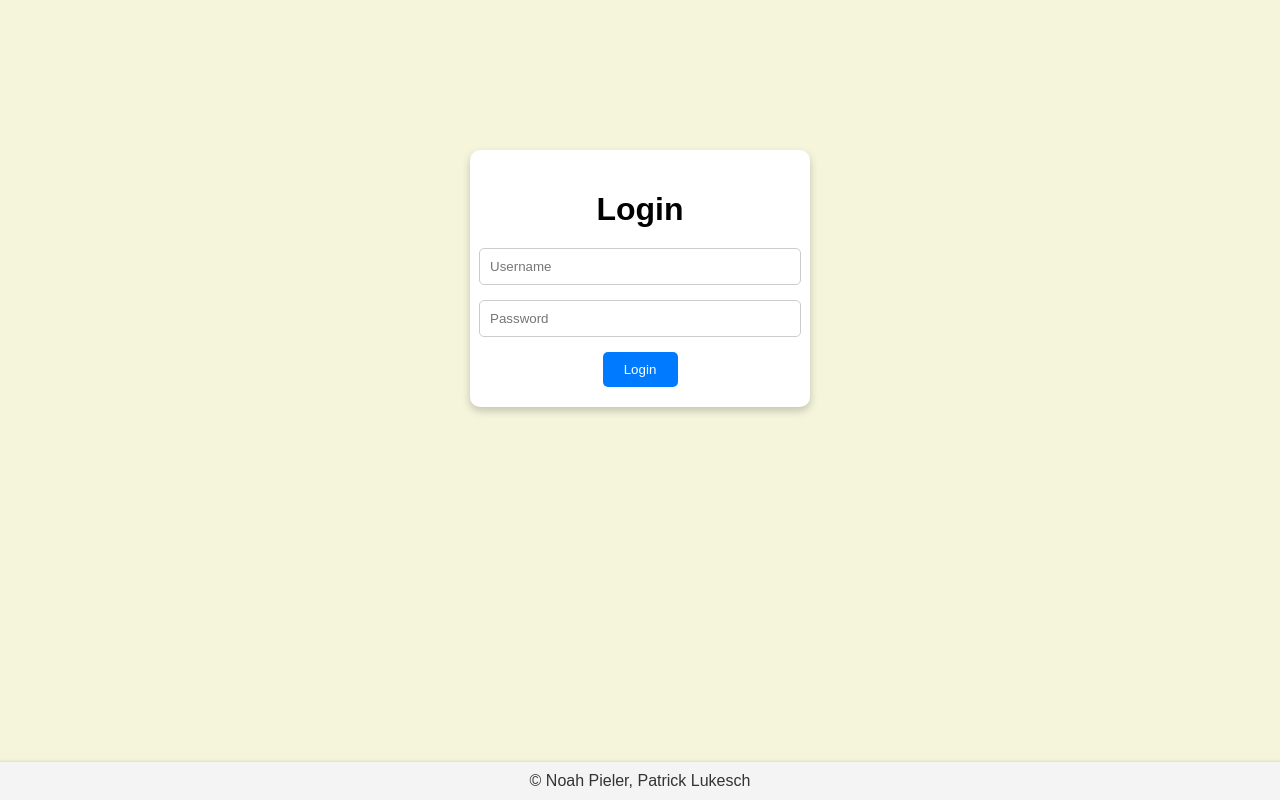
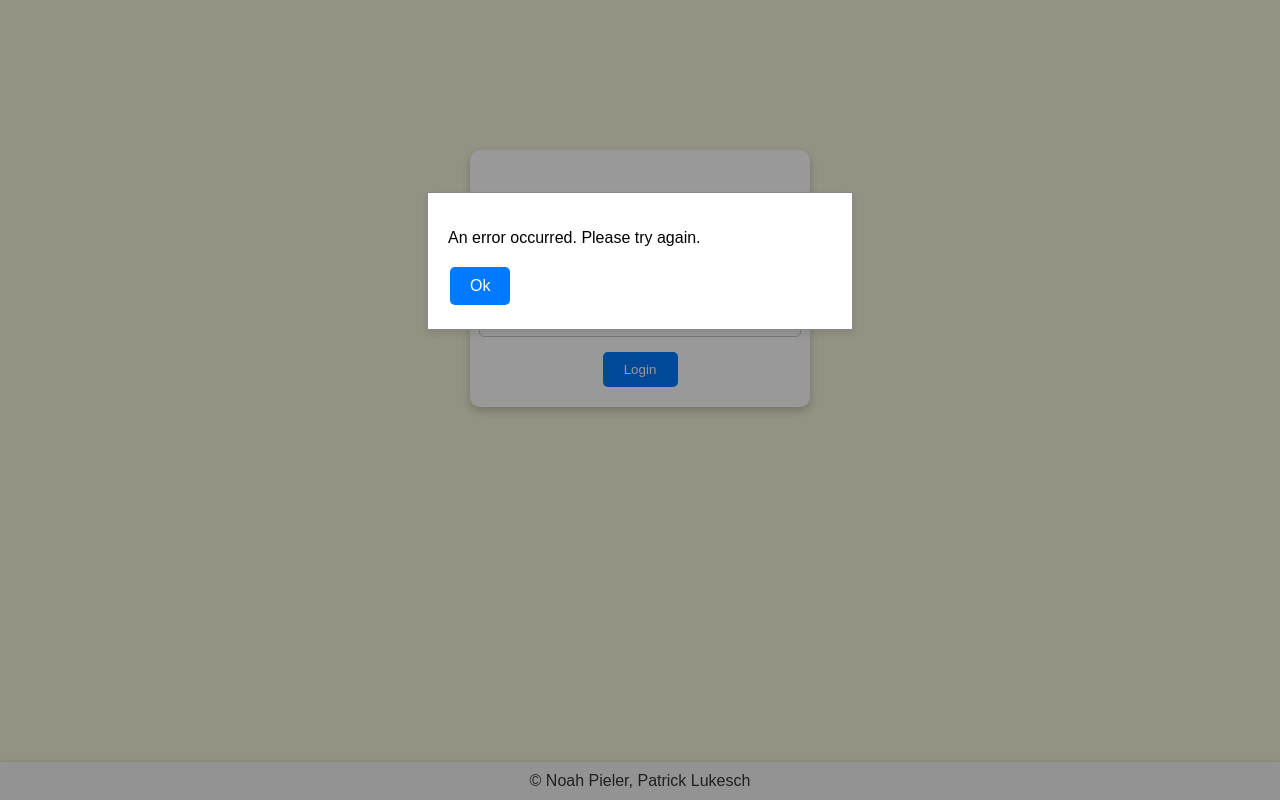
Before and after one commit to plukesch/TaskWave, a website: page client/files/login.html in a window 1280 px wide. Both pictures are taken after a click on the button "Login". Drawn offline with Linux system fonts and the light colour scheme; no server answers.

Commit message:
Validation for registration and pop up window for login

```diff
--- a/client/files/login.css
+++ b/client/files/login.css
@@ -70,3 +70,45 @@ body {
     flex: 1;  /* Nimmt verfügbaren Raum ein */
 }
 /* Footer Formatierung Ende */
+
+
+/* Pop up window anfang */
+.modal {
+    display: none; /* Versteckt das Pop-up, bis es benötigt wird */
+    position: fixed; /* Bleibt an der Stelle, auch beim Scrollen */
+    z-index: 1; /* Sorgt dafür, dass das Pop-up über anderen Elementen liegt */
+    left: 0;
+    top: 0;
+    width: 100%; /* Volle Breite */
+    height: 100%; /* Volle Höhe */
+    overflow: auto; /* Ermöglicht das Scrollen, falls nötig */
+    background-color: rgba(0,0,0,0.4); /* Dimmt den Hintergrund */
+}
+
+.modal-content {
+    background-color: #fff;
+    margin: 15% auto; /* Zentriert das Pop-up vertikal und horizontal */
+    padding: 20px;
+    border: 1px solid #888;
+    width: 30%; /* Breite des Pop-ups */
+    box-shadow: 0 4px 8px rgba(0,0,0,0.1);
+}
+
+.close-button {
+    color: white;
+    padding: 10px 20px;
+    background-color: #007BFF; /* Blaue Hintergrundfarbe */
+    border: none;
+    text-align: center;
+    text-decoration: none;
+    display: inline-block;
+    font-size: 16px;
+    margin: 4px 2px;
+    cursor: pointer;
+    border-radius: 5px;
+}
+
+.close-button:hover {
+    background-color: #0056b3; /* Dunklerer Blauton beim Überfahren */
+}
+/* Pop up window ende */
--- a/client/files/login.html
+++ b/client/files/login.html
@@ -34,20 +34,39 @@
             .then(response => response.json())
             .then(data => {
                 if (data.message === "Login successful") {
-                alert('Success: ' + data.message);
-                window.location.href = '/'; // Redirect to home page on successful login
+                    window.location.href = '/'; // Weiterleitung zur Hauptseite
                 } else {
-                alert('Error: ' + data.message);
+                    showModal(data.message); // Zeigt die Fehlermeldung im Modal an
                 }
             })
             .catch((error) => {
-            alert('Error: ' + error.message);
+                console.error('Error:', error);
+                showModal('An error occurred. Please try again.');
             });
         }
+
+        function showModal(message) {
+            document.getElementById('modal-text').innerText = message;
+            document.getElementById('myModal').style.display = "block";
+        }
+
+        function closeModal() {
+            document.getElementById('myModal').style.display = "none";
+        }
         </script>
+
 
     <footer>
         © Noah Pieler, Patrick Lukesch
     </footer>
+
+    <!-- Modal/Pop-up Fenster -->
+    <div id="myModal" class="modal">
+        <div class="modal-content">
+            <p id="modal-text"></p>
+            <button class="close-button" onclick="closeModal()">Ok</button>
+        </div>
+    </div>
+
 </body>
 </html>
```
Also changed, not shown: authRoutes.js (+25 -5 lines), client/files/registration.html (+37 -6 lines). Lines whose indentation alone changed are shown as unchanged.
